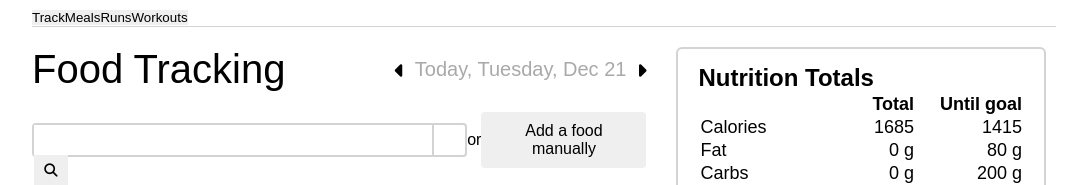
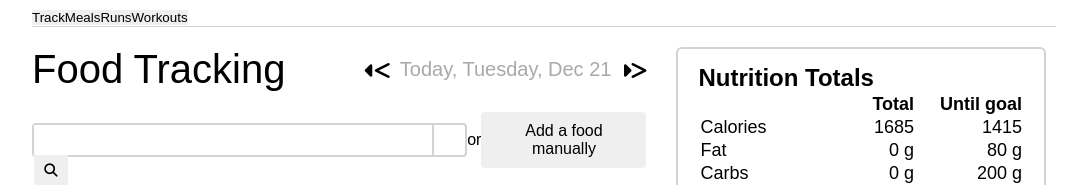
Before and after one commit to mhackmann18/calorie-tracker, a React (Create React App) app: page / in a window 1280 px wide. Shown: the part 224-409 px from the top of the page, without its empty margins (96-1173 px from the left). Built offline with nearby package versions, Linux system fonts and the light colour scheme; a web font is replaced by a local one.

Commit message:
Lifted date state from DateChange to FoodTrackingPage

```diff
--- a/src/pages/foods/DateChange.js
+++ b/src/pages/foods/DateChange.js
@@ -1,28 +1,26 @@
 import './DateChange.css';
-import { useState } from 'react';
 
-function DateChange(){
-  const [date, setDate] = useState(new Date());
+function DateChange(props){
 
   let options = { weekday: "long", month: "short", day: "numeric" };
 
   function handleRightClick(){
-    let dateCopy = new Date(date);
+    let dateCopy = new Date(props.date);
     dateCopy.setDate(dateCopy.getDate() + 1);
-    setDate(dateCopy);
+    props.onDateChange(dateCopy);
   }
 
   function handleLeftClick(){
-    let dateCopy = new Date(date);
+    let dateCopy = new Date(props.date);
     dateCopy.setDate(dateCopy.getDate() - 1);
-    setDate(dateCopy);
+    props.onDateChange(dateCopy);
   }
 
   return (
     <div id="food-tracking-main-change-date">
-      <i className="fas fa-caret-left fa-lg btn" onClick={handleLeftClick}></i>
-      <span id="food-tracking-main-date">{(new Date(date)).toDateString() === (new Date()).toDateString()  ? "Today, " : ""}{(new Date(date)).toLocaleDateString("en-US", options)}</span>
-      <i className="fas fa-caret-right fa-lg btn" onClick={handleRightClick}></i>
+      <i className="fas fa-caret-left fa-lg btn" onClick={handleLeftClick}>&lt;</i>
+      <span id="food-tracking-main-date">{(new Date(props.date)).toDateString() === (new Date()).toDateString()  ? "Today, " : ""}{(new Date(props.date)).toLocaleDateString("en-US", options)}</span>
+      <i className="fas fa-caret-right fa-lg btn" onClick={handleRightClick}>&gt;</i>
     </div>
   );
 }
--- a/src/pages/foods/FoodTrackingPage.js
+++ b/src/pages/foods/FoodTrackingPage.js
@@ -4,6 +4,7 @@ import DateChange from './DateChange';
 import FoodItem from './FoodItem';
 import NutritionCard from './NutritionCard';
 import ProgressCard from './ProgressCard';
+import { useState } from 'react';
 
 function FoodTrackingPage(){
   // Dummy data for testing NutritionCard component
@@ -20,12 +21,18 @@ function FoodTrackingPage(){
     { name: "Vitamin C", unit: "mcg", consumed: 0, goal: 0 }
   ];
 
+  const [date, setDate] = useState(new Date());
+
+  function handleDateChange(date){
+    setDate(date);
+  }
+
   return (
     <div id="food-tracking-page">
       <div id="food-tracking-main">
         <div id="food-tracking-main-row-1">
           <h1>Food Tracking</h1>
-          <DateChange />
+          <DateChange date={date} onDateChange={handleDateChange}/>
         </div>
         <div id="food-tracking-main-row-2">
           <SearchBox />
```
